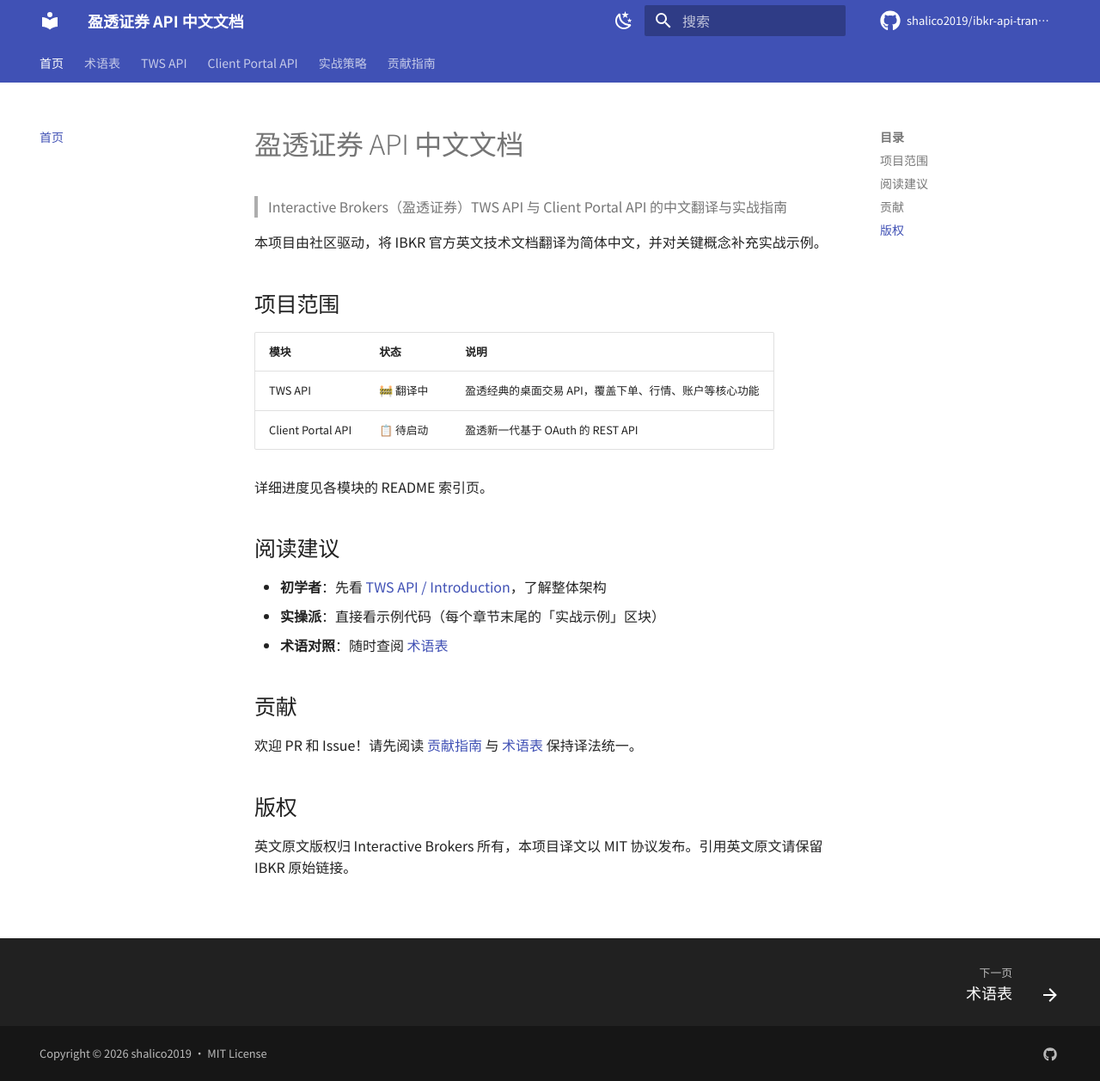
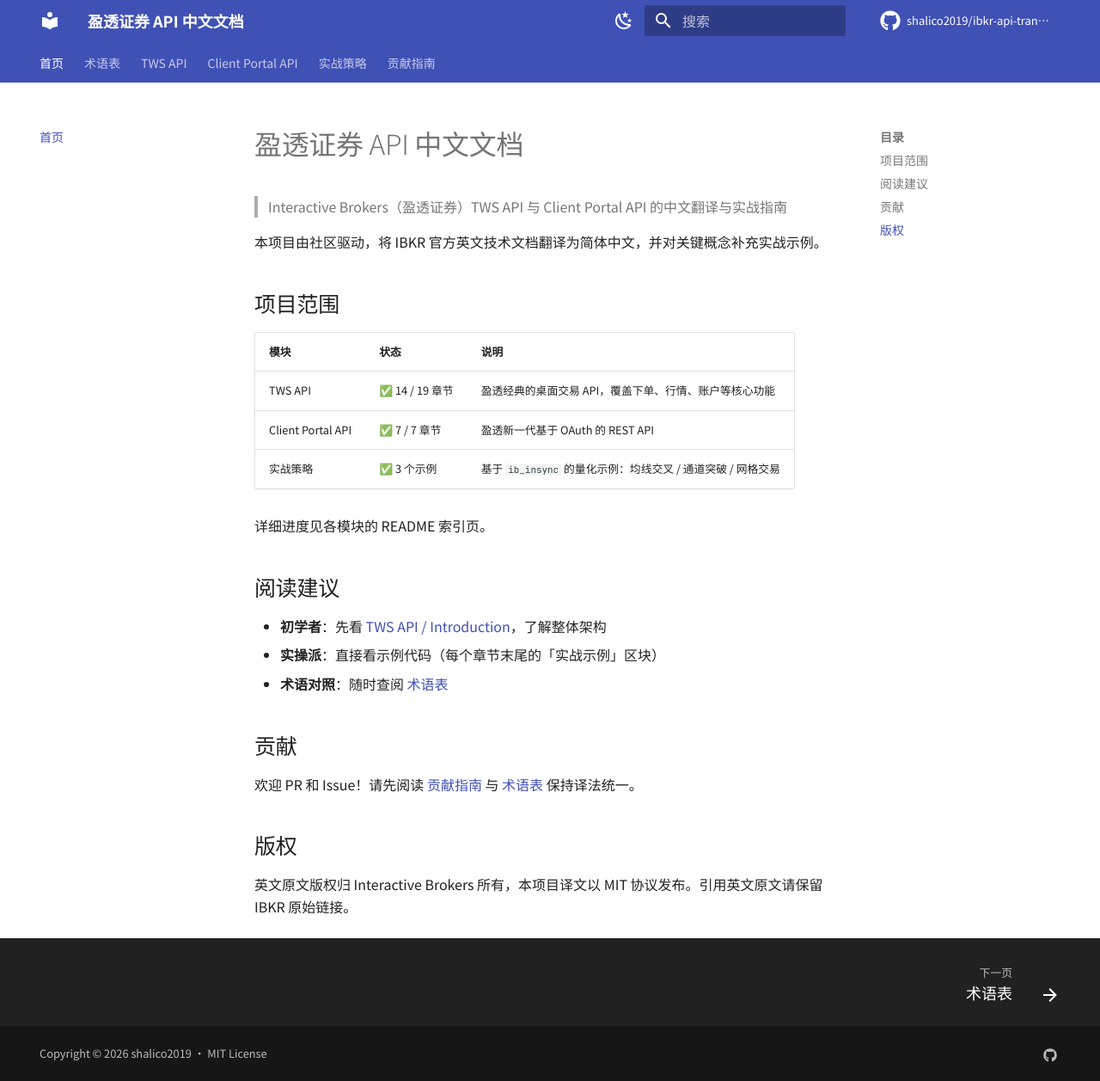
Before and after one commit to shalico2019/ibkr-api-translation, an MkDocs documentation site: the page built from docs/index.md, in a window 1280 px wide and 1257 px high. Shown: the whole window at 86% size. Built offline with MkDocs 1.6.1 and Material for MkDocs 9.7.7, drawn with Linux system fonts in a browser that asks for light colours; comment, search, counter and statistics services are not loaded.

Commit message:
fix(index): sync progress table with actual completion state

```diff
--- a/docs/index.md
+++ b/docs/index.md
@@ -8,8 +8,9 @@
 
 | 模块 | 状态 | 说明 |
 | --- | --- | --- |
-| TWS API | 🚧 翻译中 | 盈透经典的桌面交易 API，覆盖下单、行情、账户等核心功能 |
-| Client Portal API | 📋 待启动 | 盈透新一代基于 OAuth 的 REST API |
+| TWS API | ✅ 14 / 19 章节 | 盈透经典的桌面交易 API，覆盖下单、行情、账户等核心功能 |
+| Client Portal API | ✅ 7 / 7 章节 | 盈透新一代基于 OAuth 的 REST API |
+| 实战策略 | ✅ 3 个示例 | 基于 `ib_insync` 的量化示例：均线交叉 / 通道突破 / 网格交易 |
 
 详细进度见各模块的 README 索引页。
 
```
